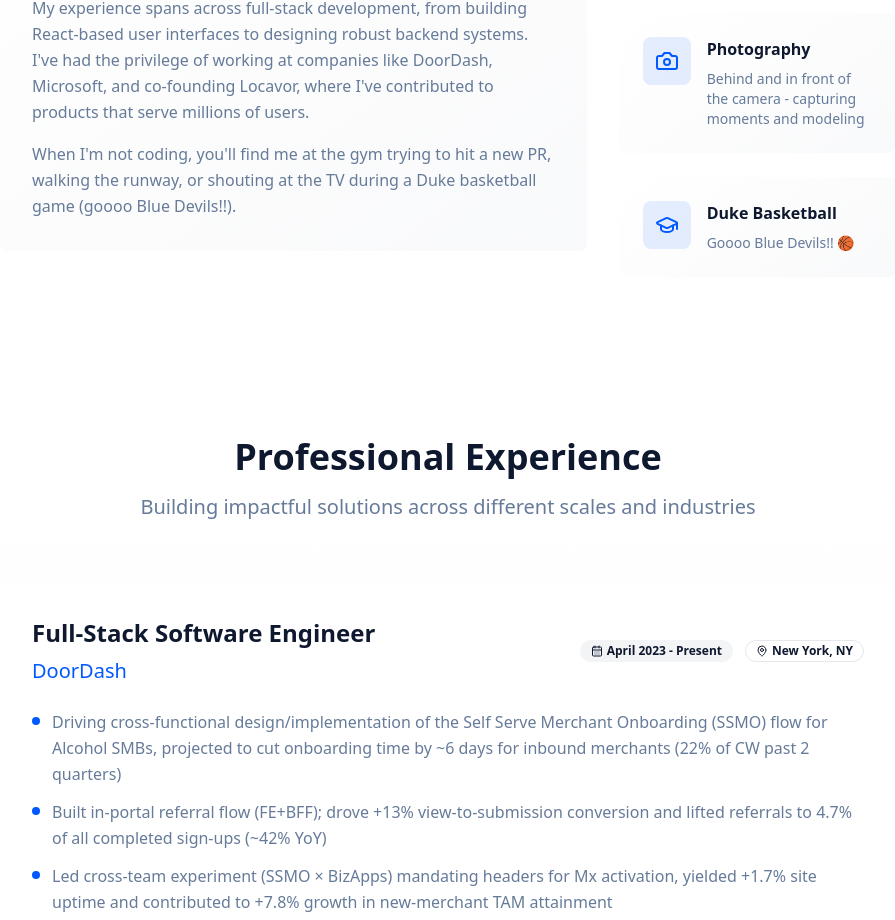
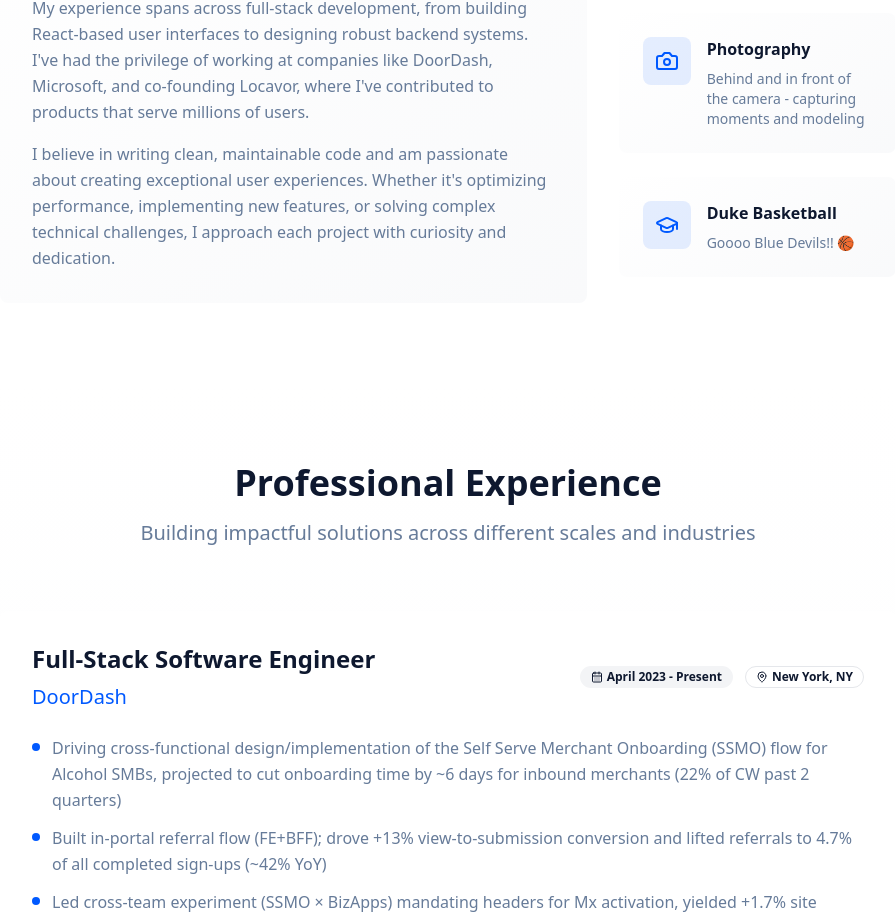
Before and after one commit to ellenrchen/ellen-chen, a React (Vite) app: page / in a window 1280 px wide. Shown: the part 1215-2135 px from the top of the page, without its empty margins (192-1087 px from the left). Built offline with nearby package versions, Linux system fonts and the light colour scheme.

Commit message:
Code edited in Lovable Code Editor
Edited UI in Lovable

```diff
--- a/src/components/About.tsx
+++ b/src/components/About.tsx
@@ -49,8 +49,10 @@ const About = () => {
                       where I've contributed to products that serve millions of users.
                     </p>
                     <p>
-                     When I'm not coding, you'll find me at the gym trying to hit a new PR, walking the runway,
-                      or shouting at the TV during a Duke basketball game (goooo Blue Devils!!).
+                      I believe in writing clean, maintainable code and am passionate about
+                      creating exceptional user experiences. Whether it's optimizing performance,
+                      implementing new features, or solving complex technical challenges,
+                      I approach each project with curiosity and dedication.
                     </p>
                   </div>
                 </div>
```
